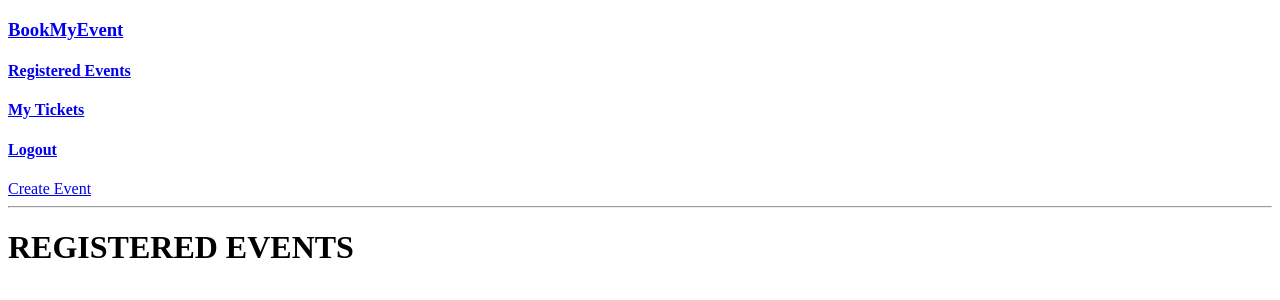
After one commit to clakhlani/BookMyEvent, a Django app: page /registered-events in a window 1280 px wide. The commit adds this page. Shown: the top 300 px of the page. Run offline with Django 4.2, Linux system fonts and the light colour scheme; the visitor is signed in with stand-in values (Sample User, id 1); data that the repository does not hold is empty.

Commit message:
Added registered events page

```diff
--- a/eventbooking/templates/eventbooking/my_tickets.html
+++ b/eventbooking/templates/eventbooking/my_tickets.html
@@ -2,7 +2,7 @@
 {% load crispy_forms_tags %}
 {% block content %}
 <h1>Your Bookings</h1>
-
+<hr>
 {% if tickets.count == 0 %}
 <h4> No Bookings Yet....</h4>
 {% else %}
@@ -45,6 +45,7 @@
 
 		</table>
 	</div>
+	<hr>
 	{% endfor %}
 {% endif %}
 {% endblock %}
--- /dev/null
+++ b/eventbooking/templates/eventbooking/registered_events.html
@@ -0,0 +1,16 @@
+{% extends "base.html" %}
+{% block content %}
+<h1>REGISTERED EVENTS</h1>
+
+
+<div>
+	{% for ticket in tickets %}
+		<div style="display: block;margin-left:auto; margin-right: auto;width: 50%;" >
+			<a href="{% url 'event' ticket.booking.event.id %}">
+			<img src="{{ticket.booking.event.image.url }}" alt="img" width= 80% height="400"  />
+			<h5> {{ticket.booking.event.id}} - {{tickt.booking.event.name}}</a></h5>
+			<a href="{% url 'ticket_confirm' ticket.id %}">Ticket ID : {{ticket.id}}</a>
+		</div>
+	{% endfor %}
+</div>
+{% endblock %}
--- a/eventbooking/urls.py
+++ b/eventbooking/urls.py
@@ -11,5 +11,5 @@ urlpatterns = [
     path('mytickets',views.my_tickets,name='mytickets'),
     path('create-event',views.create_event,name='create_event'),
     path('update-event/<str:event_id>',views.update_event,name='update_event'),
-
+    path('registered-events',views.registered_events,name='registered_events'),
 ]
--- a/eventbooking/views.py
+++ b/eventbooking/views.py
@@ -3,6 +3,7 @@ from .models import Event,Booking,Ticket
 from .forms import TicketBookingForm,PaymentForm,EventForm
 from django.contrib import messages
 from django.contrib.auth.decorators import login_required, user_passes_test
+from django.core.paginator import Paginator
 import datetime
 
 def home_page(request):
@@ -10,22 +11,33 @@ def home_page(request):
 	cities=Event.objects.values('city').distinct()
 	genres=Event.objects.values('event_type').distinct()
 
+	selected_city='ALL'
+	selected_genre='ALL'
 
-	if request.method=="POST":
+	if request.method=='POST':
+
+
 		city=request.POST.get("City")
 		genre=request.POST.get("Genre")
 
 		if city !="ALL" and genre == "ALL":
 			events=Event.objects.filter(city=city)
+			selected_city=city
 
-		if genre != "ALL" and city == "ALL":
+		elif genre != "ALL" and city == "ALL":
 			events=Event.objects.filter(event_type=genre)
+			selected_genre=genre
 
-		if city != "ALL" and genre != "ALL":
+		elif city != "ALL" and genre != "ALL":
 			events=Event.objects.filter(city=city).filter(event_type=genre)
+			selected_city=city
+			selected_genre=genre
 
-	context={"events":events,"cities":cities,"genres":genres}
+	if events.count()==0:
+		messages.info(request,f'No Matching Events...')
+	context={"events":events,"cities":cities,"genres":genres,"selected_city":selected_city,"selected_genre":selected_genre}
 	return render(request,'eventbooking/home.html',context)
+
 
 def event_page(request,event_id):
 	event= Event.objects.get(id=event_id)
@@ -111,13 +123,13 @@ def my_tickets(request):
 @user_passes_test(lambda user: user.is_active and user.is_superuser, login_url='logout')
 def create_event(request):
 	if request.method=='POST':
-		form=EventCreationForm(request.POST,request.FILES)
+		form=EventForm(request.POST,request.FILES)
 		if form.is_valid():
 			form.save()
 			return redirect('home')
 
 
-	form = EventCreationForm()
+	form = EventForm()
 	return render(request,'eventbooking/event_create_update.html',{"form":form})
 
 
@@ -147,3 +159,13 @@ def update_event(request,event_id):
 
 	form=EventForm(instance=event)
 	return render(request,'eventbooking/event_create_update.html',{'form':form})
+
+
+@login_required(login_url='login_page')
+def registered_events(request):
+	tickets=Ticket.objects.filter(user=request.user)
+
+	return render(request,'eventbooking/registered_events.html',{"tickets":tickets})
+
+			#Event.objects.filter(id=booking.event.id)
+	#print(events)
--- a/templates/base.html
+++ b/templates/base.html
@@ -9,6 +9,7 @@
 	</a>
 
 	{% if request.user.is_authenticated %}
+		<a href="{% url 'registered_events' %}"><h4>Registered Events</h4></a>
 		<a href="{% url 'mytickets' %}"><h4>My Tickets</h4></a>
 		<a href="{% url 'logout' %}"><h4>Logout</h4></a>
 		{% if request.user.is_superuser %}
```
Also changed, not shown: eventbooking/templates/eventbooking/home.html (+18 -2 lines), media/event_pics/inside_out.jpeg (added). Lines whose indentation alone changed are shown as unchanged.
